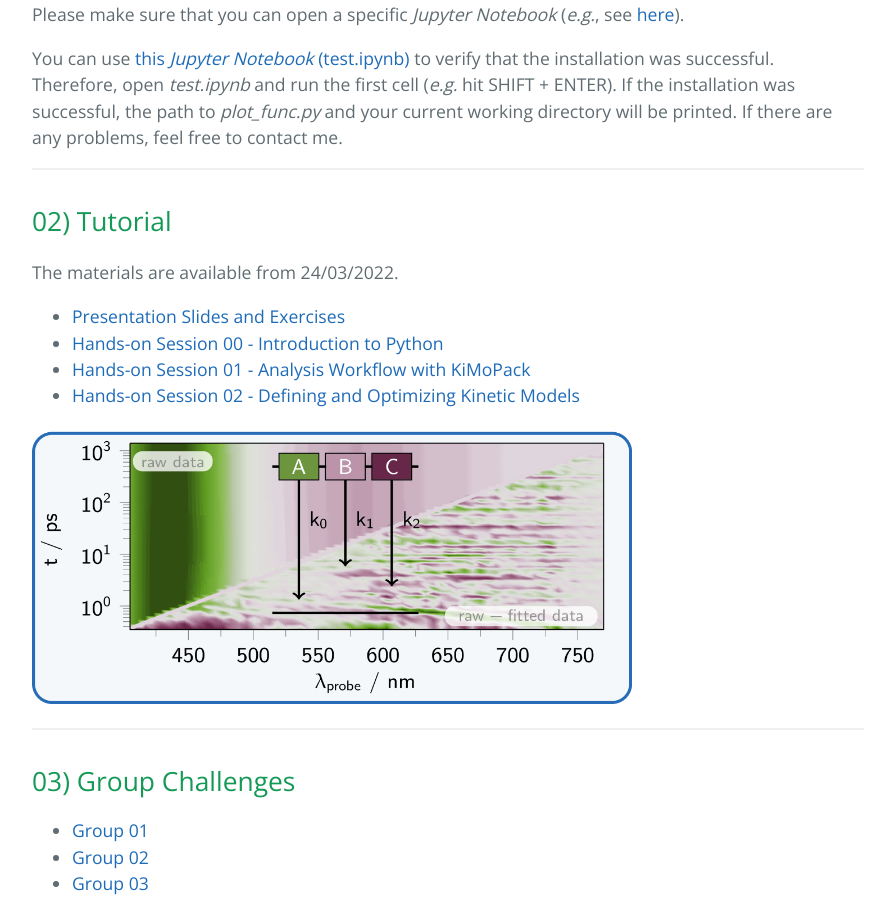
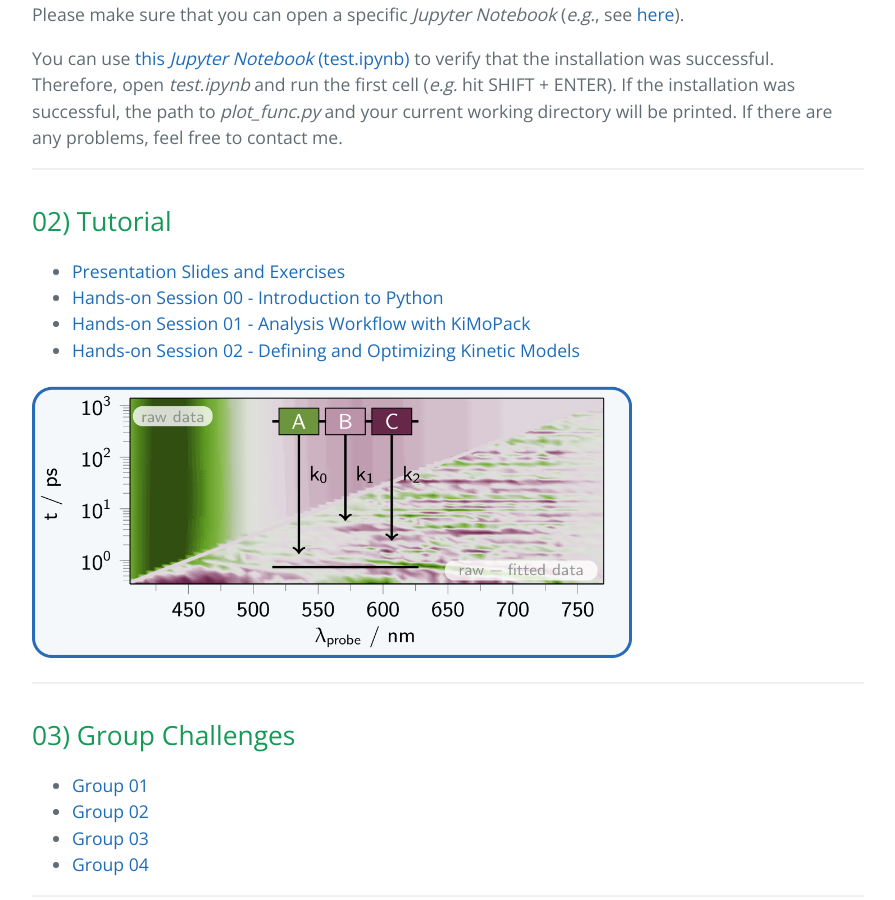
Before and after one commit to carolin-m/carolin-m.github.io, a Jekyll site: the page built from KiMoPack_tutorial.md, in a window 1280 px wide and 900 px high, scrolled down 898 px. Shown: the whole window, without its empty margins (192-1087 px from the left). Built offline with Jekyll 4.4.1, drawn with Linux system fonts in a browser that asks for light colours.

Commit message:
Update KiMoPack_tutorial.md

```diff
--- a/KiMoPack_tutorial.md
+++ b/KiMoPack_tutorial.md
@@ -28,8 +28,6 @@
 _____
 ## 02) Tutorial
 
-The materials are available from 24/03/2022.
-
 - [Presentation Slides and Exercises](./docs/KiMoPack/Presentation-Slides_Exercises.pdf)
 - [Hands-on Session 00 - Introduction to Python](./docs/KiMoPack/00_hands-on_session.zip)
 - [Hands-on Session 01 - Analysis Workflow with KiMoPack](./docs/KiMoPack/01_hands-on_session.zip)
```
